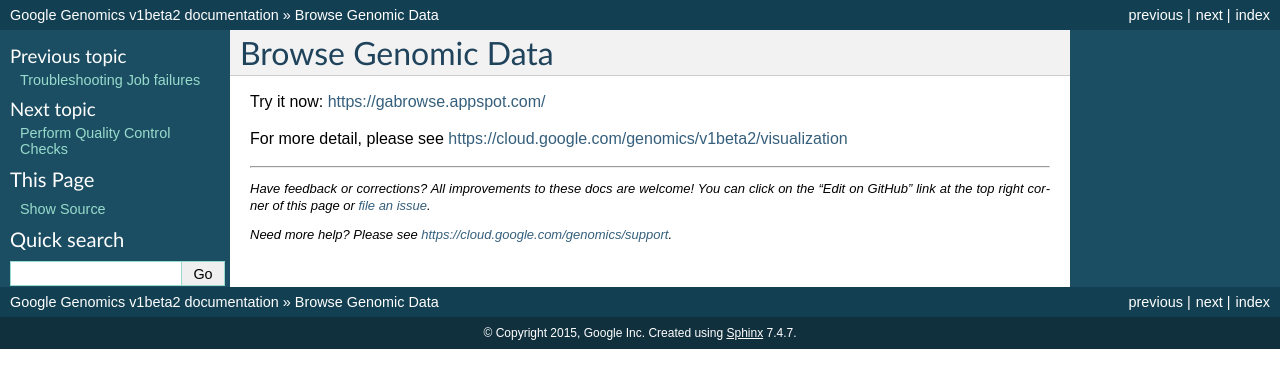
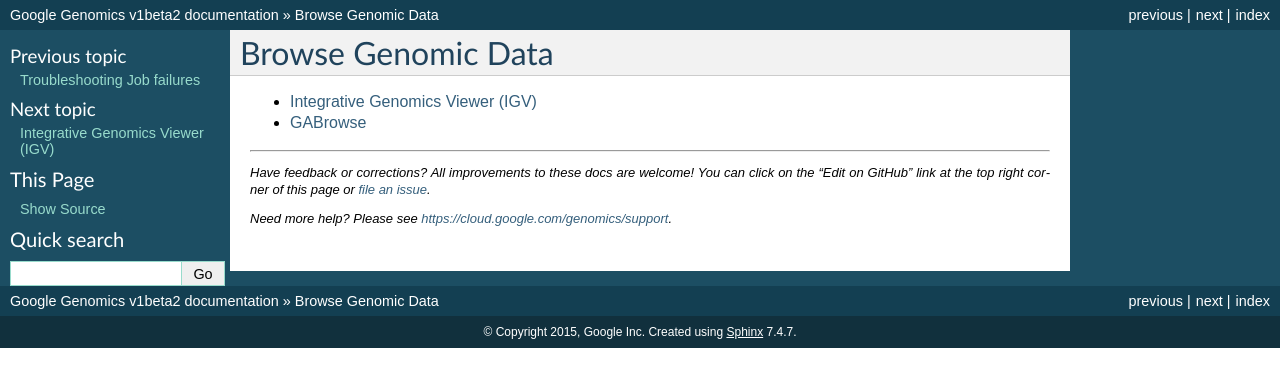
Before and after one commit to googlegenomics/readthedocs, a Sphinx documentation site: the page built from docs/source/use_cases/browse_genomic_data/index.rst, in a window 1280 px wide. Shown: the top 388 px of the page. Built offline with Sphinx 7.4.7, drawn with Linux system fonts in a browser that asks for light colours.

Commit message:
Add more details to browsing genomic data.

```diff
--- /dev/null
+++ b/docs/source/use_cases/browse_genomic_data/igv.rst
@@ -0,0 +1,4 @@
+Integrative Genomics Viewer (IGV)
+=================================
+
+Try it now: http://www.broadinstitute.org/igv/projects/igv-web/examples/igv-ga4gh.html
--- a/docs/source/use_cases/browse_genomic_data/index.rst
+++ b/docs/source/use_cases/browse_genomic_data/index.rst
@@ -1,8 +1,8 @@
 Browse Genomic Data
 ====================
 
-Try it now: https://gabrowse.appspot.com/
+.. toctree::
+  :maxdepth: 1
 
-For more detail, please see https://cloud.google.com/genomics/v1beta2/visualization
-
-.. TODO: IGV
+  igv
+  gabrowse
```
Also changed, not shown: docs/source/use_cases/browse_genomic_data/gabrowse.rst (added, +13 -0 lines).
